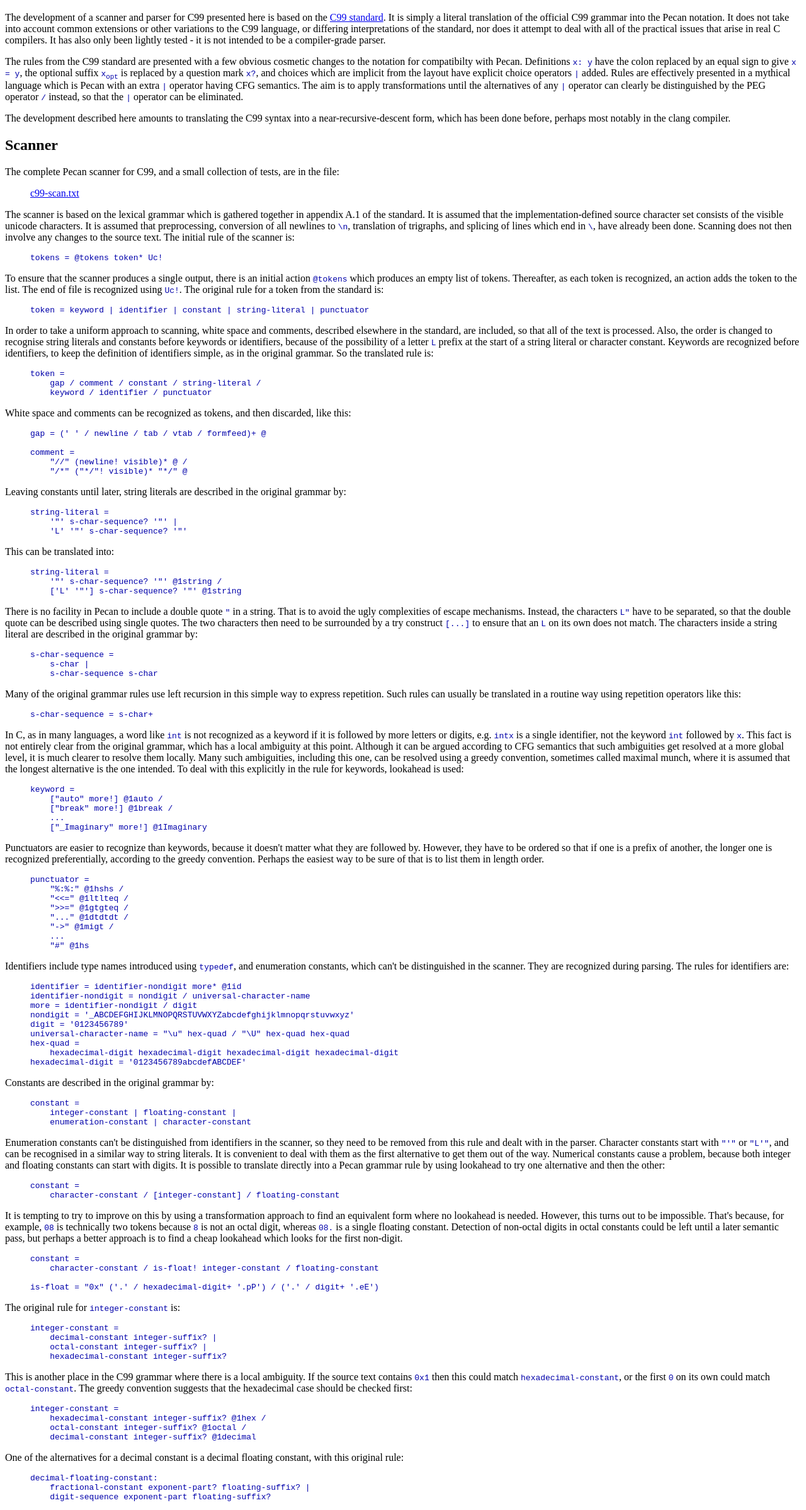
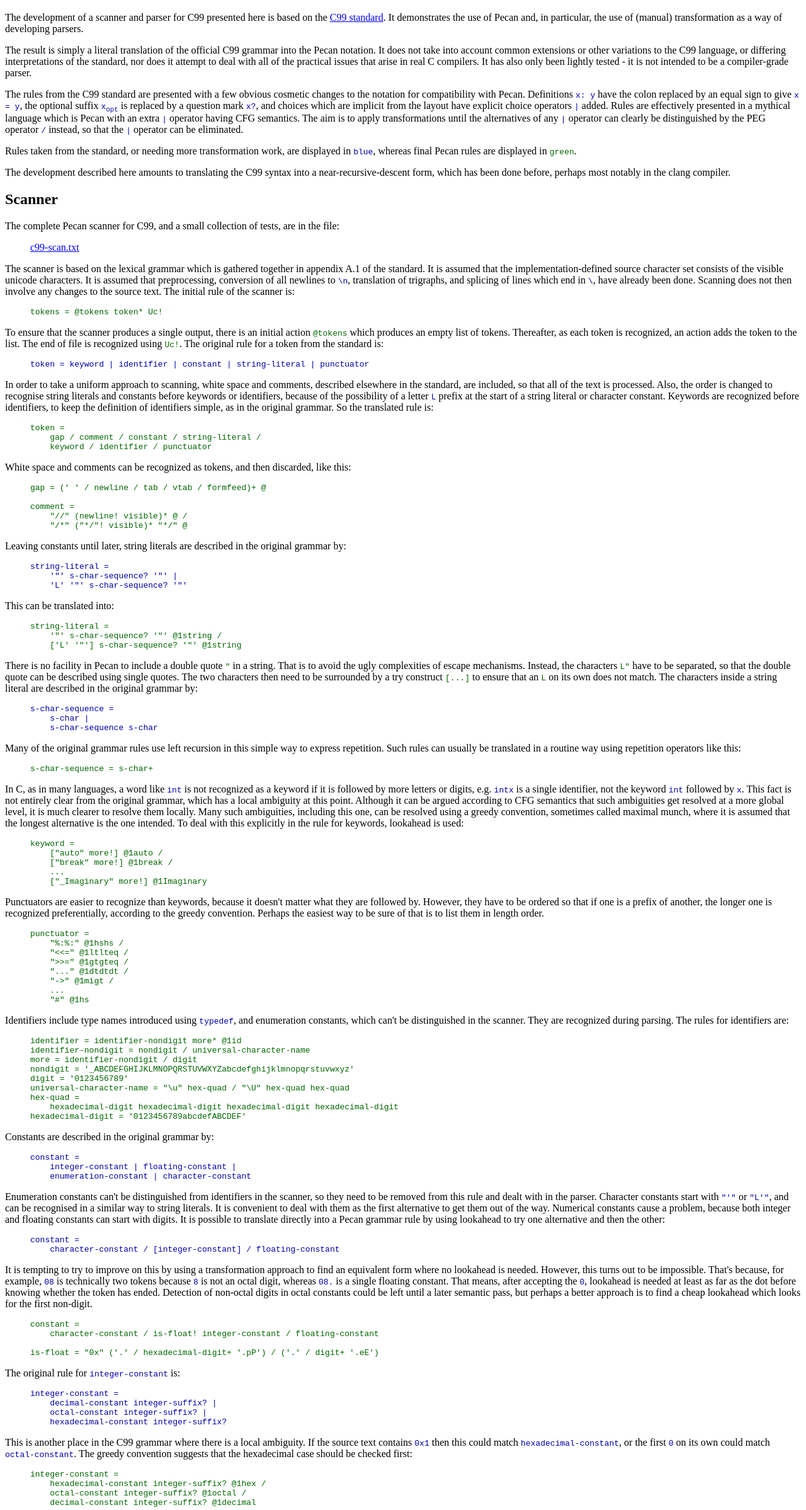
Before and after one commit to csijh/pecan, a plain HTML site: page docs/c99/index.html in a window 1280 px wide. Shown: the part 148-2545 px from the top of the page at 63% size. Drawn offline with Linux system fonts and the light colour scheme.

Commit message:
Improve C99 discussion

```diff
--- a/docs/c99/index.html
+++ b/docs/c99/index.html
@@ -5,6 +5,7 @@
 <style>
   pre, .indent { margin-left: 40px; }
   pre, code { color: #00a; }
+  pre.pecan, code.pecan { color: #060; }
 </style>
 </head>
 <body>
@@ -16,15 +17,18 @@
 
 <p>The development of a scanner and parser for C99 presented here is based on
 the <a href="http://www.open-std.org/jtc1/sc22/wg14/www/docs/n1256.pdf">C99
-standard</a>. It is simply a literal translation of the official C99 grammar
-into the Pecan notation.  It does not take into account common extensions or
-other variations to the C99 language, or differing interpretations of the
-standard, nor does it attempt to deal with all of the practical issues that
-arise in real C compilers.  It has also only been lightly tested - it is not
-intended to be a compiler-grade parser.</p>
+standard</a>. It demonstrates the use of Pecan and, in particular, the use of
+(manual) transformation as a way of developing parsers.</p>
+
+<p>The result is simply a literal translation of the official C99 grammar into
+the Pecan notation.  It does not take into account common extensions or other
+variations to the C99 language, or differing interpretations of the standard,
+nor does it attempt to deal with all of the practical issues that arise in real
+C compilers.  It has also only been lightly tested - it is not intended to be a
+compiler-grade parser.</p>
 
 <p>The rules from the C99 standard are presented with a few obvious cosmetic
-changes to the notation for compatibilty with Pecan.  Definitions <code>x:
+changes to the notation for compatibility with Pecan.  Definitions <code>x:
 y</code> have the colon replaced by an equal sign to give <code>x = y</code>,
 the optional suffix <code>x<sub>opt</sub></code> is replaced by a question mark
 <code>x?</code>, and choices which are implicit from the layout have explicit
@@ -34,6 +38,10 @@ CFG semantics. The aim is to apply transformations until the alternatives of any
 <code>|</code> operator can clearly be distinguished by the PEG operator
 <code>/</code> instead, so that the <code>|</code> operator can be
 eliminated.</p>
+
+<p>Rules taken from the standard, or needing more transformation work, are
+displayed in <code>blue</code>, whereas final Pecan rules are displayed in <code
+class="pecan">green</code>.</p>
 
 <p>The development described here amounts to translating the C99 syntax into a
 near-recursive-descent form, which has been done before, perhaps most notably in
@@ -54,14 +62,14 @@ of trigraphs, and splicing of lines which end in <code>\</code>, have already
 been done.  Scanning does not then involve any changes to the source text.  The
 initial rule of the scanner is:</p>
 
-<pre>tokens = @tokens token* Uc!
+<pre class="pecan">tokens = @tokens token* Uc!
 </pre>
 
 <p>To ensure that the scanner produces a single output, there is an initial
-action <code>@tokens</code> which produces an empty list of tokens. Thereafter,
-as each token is recognized, an action adds the token to the list. The end of
-file is recognized using <code>Uc!</code>. The original rule for a token from
-the standard is:</p>
+action <code class="pecan">@tokens</code> which produces an empty list of
+tokens. Thereafter, as each token is recognized, an action adds the token to the
+list. The end of file is recognized using <code class="pecan">Uc!</code>. The
+original rule for a token from the standard is:</p>
 
 <pre>token = keyword | identifier | constant | string-literal | punctuator
 </pre>
@@ -74,7 +82,7 @@ constants before keywords or identifiers, because of the possibility of a letter
 Keywords are recognized before identifiers, to keep the definition of
 identifiers simple, as in the original grammar.  So the translated rule is:</p>
 
-<pre>token =
+<pre class="pecan">token =
     gap / comment / constant / string-literal /
     keyword / identifier / punctuator
 </pre>
@@ -82,7 +90,7 @@ identifiers simple, as in the original grammar.  So the translated rule is:</p>
 <p>White space and comments can be recognized as tokens, and then discarded,
 like this:</p>
 
-<pre>gap = (' ' / newline / tab / vtab / formfeed)+ @
+<pre class="pecan">gap = (' ' / newline / tab / vtab / formfeed)+ @
 
 comment =
     "//" (newline! visible)* @ /
@@ -99,18 +107,19 @@ grammar by:</p>
 
 <p>This can be translated into:</p>
 
-<pre>string-literal =
+<pre class="pecan">string-literal =
     '"' s-char-sequence? '"' @1string /
     ['L' '"'] s-char-sequence? '"' @1string
 </pre>
 
-<p>There is no facility in Pecan to include a double quote <code>"</code> in a
-string.  That is to avoid the ugly complexities of escape mechanisms. Instead,
-the characters <code>L"</code> have to be separated, so that the double quote
-can be described using single quotes.  The two characters then need to be
-surrounded by a try construct <code>[...]</code> to ensure that an
-<code>L</code> on its own does not match. The characters inside a string literal
-are described in the original grammar by:</p>
+<p>There is no facility in Pecan to include a double quote <code
+class="pecan">"</code> in a string.  That is to avoid the ugly complexities of
+escape mechanisms. Instead, the characters <code class="pecan">L"</code> have to
+be separated, so that the double quote can be described using single quotes. The
+two characters then need to be surrounded by a try construct <code
+class="pecan">[...]</code> to ensure that an <code class="pecan">L</code> on its
+own does not match. The characters inside a string literal are described in the
+original grammar by:</p>
 
 <pre>s-char-sequence =
     s-char |
@@ -121,7 +130,7 @@ are described in the original grammar by:</p>
 express repetition.  Such rules can usually be translated in a routine way using
 repetition operators like this:</p>
 
-<pre>s-char-sequence = s-char+
+<pre class="pecan">s-char-sequence = s-char+
 </pre>
 
 <p>In C, as in many languages, a word like <code>int</code> is not recognized as
@@ -135,7 +144,7 @@ be resolved using a greedy convention, sometimes called maximal munch, where it
 is assumed that the longest alternative is the one intended. To deal with this
 explicitly in the rule for keywords, lookahead is used:</p>
 
-<pre>keyword =
+<pre class="pecan">keyword =
     ["auto" more!] @1auto /
     ["break" more!] @1break /
     ...
@@ -148,7 +157,7 @@ prefix of another, the longer one is recognized preferentially, according to the
 greedy convention.  Perhaps the easiest way to be sure of that is to list them
 in length order.</p>
 
-<pre>punctuator =
+<pre class="pecan">punctuator =
     "%:%:" @1hshs /
     "&lt;&lt;=" @1ltlteq /
     ">>=" @1gtgteq /
@@ -162,7 +171,7 @@ in length order.</p>
 enumeration constants, which can't be distinguished in the scanner.  They are
 recognized during parsing.  The rules for identifiers are:</p>
 
-<pre>identifier = identifier-nondigit more* @1id
+<pre class="pecan">identifier = identifier-nondigit more* @1id
 identifier-nondigit = nondigit / universal-character-name
 more = identifier-nondigit / digit
 nondigit = '_ABCDEFGHIJKLMNOPQRSTUVWXYZabcdefghijklmnopqrstuvwxyz'
@@ -197,12 +206,13 @@ lookahead to try one alternative and then the other:</p>
 to find an equivalent form where no lookahead is needed.  However, this turns
 out to be impossible. That's because, for example, <code>08</code> is
 technically two tokens because <code>8</code> is not an octal digit, whereas
-<code>08.</code> is a single floating constant.  Detection of non-octal digits
-in octal constants could be left until a later semantic pass, but perhaps a
-better approach is to find a cheap lookahead which looks for the first
-non-digit.</p>
+<code>08.</code> is a single floating constant.  That means, after accepting the
+<code>0</code>, lookahead is needed at least as far as the dot before knowing
+whether the token has ended.  Detection of non-octal digits in octal constants
+could be left until a later semantic pass, but perhaps a better approach is to
+find a cheap lookahead which looks for the first non-digit.</p>
 
-<pre>constant =
+<pre class="pecan">constant =
     character-constant / is-float! integer-constant / floating-constant
 
 is-float = "0x" ('.' / hexadecimal-digit+ '.pP') / ('.' / digit+ '.eE')
@@ -222,7 +232,7 @@ the source text contains <code>0x1</code> then this could match
 match <code>octal-constant</code>.  The greedy convention suggests that the
 hexadecimal case should be checked first:</p>
 
-<pre>integer-constant =
+<pre class="pecan">integer-constant =
     hexadecimal-constant integer-suffix? @1hex /
     octal-constant integer-suffix? @1octal /
     decimal-constant integer-suffix? @1decimal
@@ -266,17 +276,22 @@ changed:</p>
 <p>This can now be substituted into the <code>decimal-floating-constant</code>
 rule, and similar transformations applied to the result, to give:</p>
 
-<pre>decimal-floating-constant:
+<pre class="pecan">decimal-floating-constant:
     '.' digit-sequence exponent-part? floating-suffix? /
     digit-sequence ('.' digit-sequence?)? exponent-part? floating-suffix?
 </pre>
 
 <p>The same approach can be taken to the remaining original rules.</p>
 
-<p>Although the translation has involved some work, it has had the effect of
-exposing and resolving some issues.</p>
+<p>Although this translation of the C99 lexical rules has involved some work, it
+has had the effect of exposing and resolving some issues.</p>
 
 <h2>Parser: external definitions</h2>
+
+<p>A first prototype of the grammar, just demonstrating the handling of
+definitions and declarations as described in this section, is:</p>
+
+<p class="indent"><a href="c99-a.txt">c99-a.txt</a></p>
 
 <p>Infamously, parsing of C requires type names introduced using
 <code>typedef</code> to be differentiated from other identifiers.  This cannot
@@ -290,10 +305,11 @@ Pecan, the CFG-based grammar in the C99 standard (A.2.4) begins with:</p>
     external-declaration | translation-unit external-declaration
 </pre>
 
-<p>Removing the left recursion, and adding end-of-file detection, this can be
-translated into:</p>
+<p>Removing the left recursion, adding an action to initialize an empty list of
+external declarations, and adding end-of-file detection, this can be translated
+into:</p>
 
-<pre>translation-unit = external-declaration+ ``
+<pre class="pecan">translation-unit = @0list external-declaration+ ``
 </pre>
 
 <p>The original grammar continues with:</p>
@@ -390,7 +406,7 @@ cannot start with any of these, so no lookahead is necessary any more.</p>
 <p>Converting to Pecan notation, adding some actions, and rearranging a bit,
 gives:</p>
 
-<pre>external-declaration = declaration-specifiers (
+<pre class="pecan">external-declaration = declaration-specifiers (
     `;` @1declaration /
     declarator (
         (`=` initializer)? (`,` init-declarator)* `;` @1declaration /
@@ -398,11 +414,6 @@ gives:</p>
     )
 )
 </pre>
-
-<p>A first prototype of the grammar, just demonstrating the handling of
-definitions and declarations, is:</p>
-
-<p class="indent"><a href="c99-a.txt">c99-a.txt</a></p>
 
 <p>The next stage is to deal with declarations</p>
 
@@ -419,7 +430,7 @@ union specifier is:</p>
 
 <p>Rearranging to remove the common left factors gives:</p>
 
-<pre>struct-or-union-specifier = struct-or-union (
+<pre class="pecan">struct-or-union-specifier = struct-or-union (
     identifier (`{` struct-declaration-list `}`)? /
     `{` struct-declaration-list `}`
 )
@@ -437,7 +448,7 @@ enumerator-list = enumerator (`,` enumerator)
 
 <p>Perhaps the most obvious way to translate the first definition is:</p>
 
-<pre>enum-specifier = `enum` (
+<pre class="pecan">enum-specifier = `enum` (
     identifier (`{` enumerator-list `,`? `}`)? /
     `{` enumerator-list `,`? `}`
 )
@@ -446,7 +457,7 @@ enumerator-list = enumerator (`,` enumerator)
 <p>However, having a final optional comma means that care is needed to prevent
 it from being matched in the second rule:</p>
 
-<pre>enumerator-list = enumerator ((`,` `}`)! `,` enumerator)*
+<pre class="pecan">enumerator-list = enumerator ((`,` `}`)! `,` enumerator)*
 </pre>
 
 <p>The original rule for <code>direct-declarator</code> is:</p>
@@ -465,7 +476,7 @@ it from being matched in the second rule:</p>
 <p>Removing the left recursion and combining the contents of each kind of
 bracket yields:</p>
 
-<pre>direct-declarator = (identifier / `(` declarator `)`) (
+<pre class="pecan">direct-declarator = (identifier / `(` declarator `)`) (
     `[` (
         type-qualifier-list (`static`? assignment-expression / `*`?) /
         assignment-expression /
@@ -479,7 +490,7 @@ bracket yields:</p>
 <p>Similarly, the original rule for <code>direct-abstract-declarator</code> can
 be translated into:</p>
 
-<pre>direct-abstract-declarator = `(` abstract-declarator `)` (
+<pre class="pecan">direct-abstract-declarator = `(` abstract-declarator `)` (
     `[` (
         type-qualifier-list (`static`? assignment-expression)? /
         assignment-expression /
@@ -515,7 +526,7 @@ identifier.  Checking the possibilities, only <code>`*`</code> or
 identifier. On the other hand, in an <code>abstract-declarator</code>, a close
 bracket must appear before the end.  This leads to:</p>
 
-<pre>parameter-declaration = declaration-specifiers (
+<pre class="pecan">parameter-declaration = declaration-specifiers (
     ((`*` / type-qualifier / `(`)* `identifier`)&amp; declarator /
     abstract-declarator?
 )
```
Also changed, not shown: docs/c99/c99-a.txt, docs/c99/c99-b.txt.
